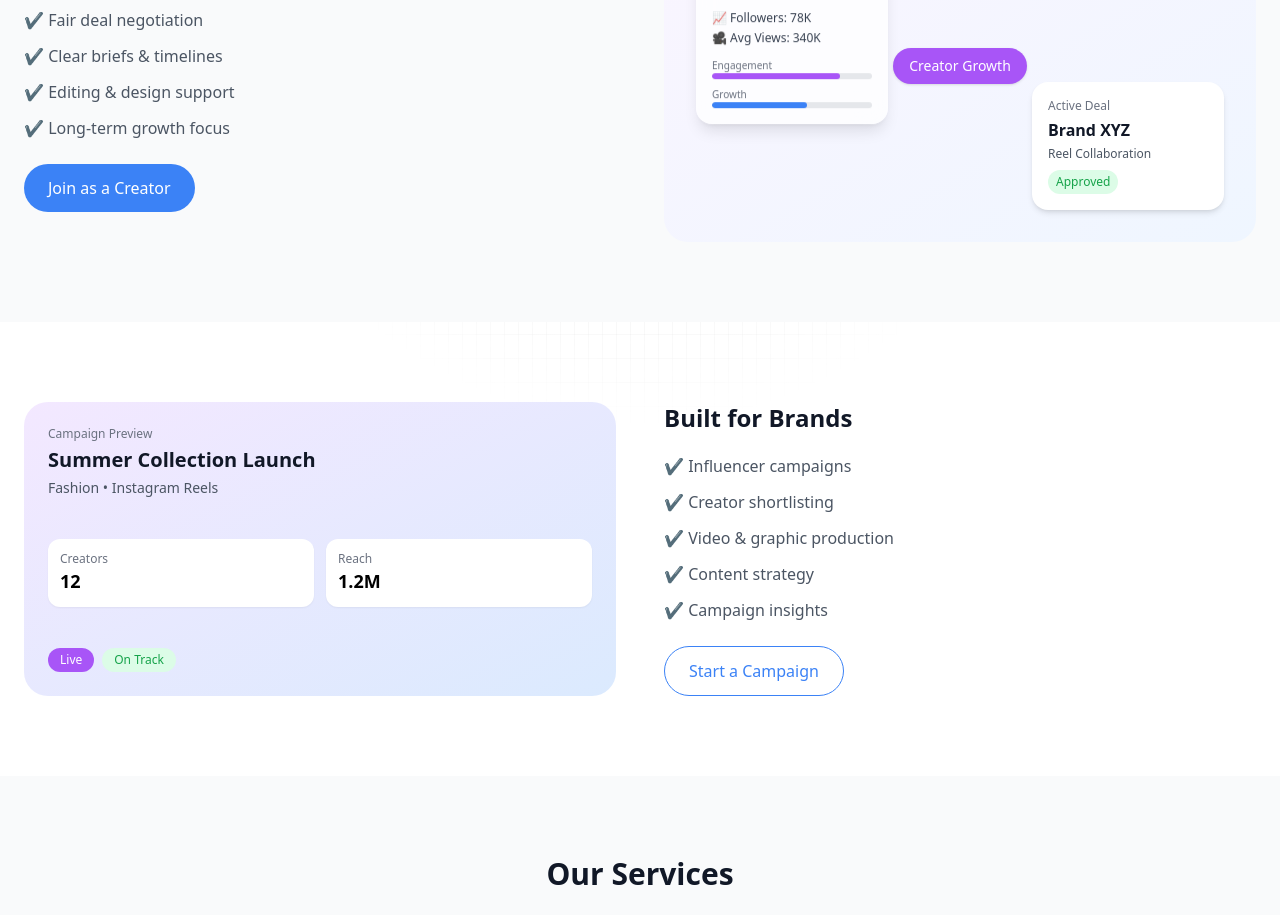
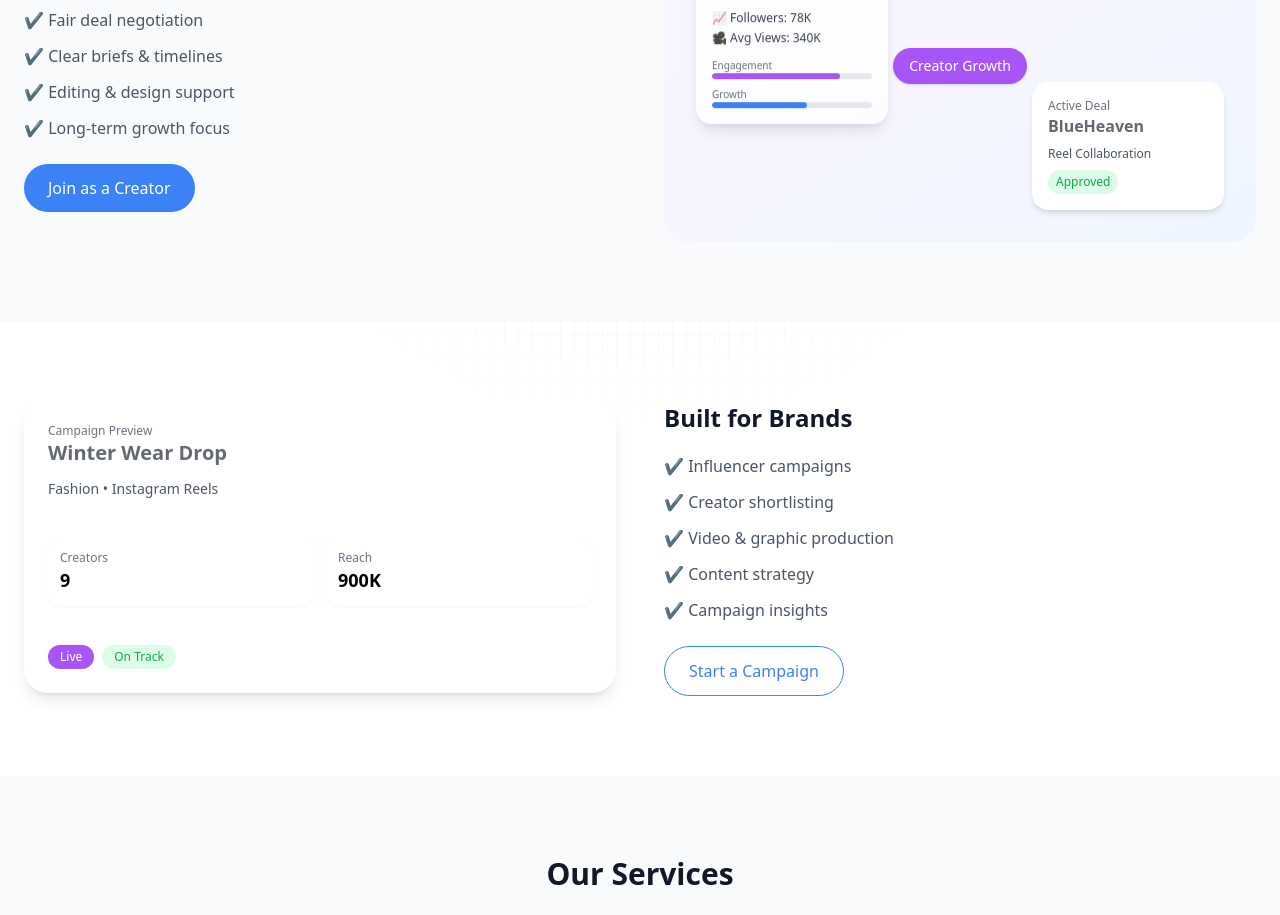
Before and after one commit to justashailav/BrandNest, a React (Vite) app: page / in a window 1280 px wide. Shown: the part 1130-2045 px from the top of the page. Built offline with nearby package versions, Linux system fonts and the light colour scheme.

Commit message:
first commit

```diff
--- a/src/components/Home.jsx
+++ b/src/components/Home.jsx
@@ -20,6 +20,18 @@ const followerSets = [
   { followers: 54000, views: 210000 },
   { followers: 78000, views: 340000 },
 ];
+const campaigns = [
+  "Summer Collection Launch",
+  "Winter Wear Drop",
+  "Festive Sale Campaign",
+];
+
+const campaignStats = [
+  { creators: 12, reach: "1.2M" },
+  { creators: 18, reach: "2.4M" },
+  { creators: 9, reach: "900K" },
+];
+
 const tiltStyle = {
   background: "rgba(255,255,255,0.7)",
   backdropFilter: "blur(14px)",
@@ -31,6 +43,16 @@ export default function Home() {
   const [brandIndex, setBrandIndex] = useState(0);
   const [creatorIndex, setCreatorIndex] = useState(0);
   const [statsIndex, setStatsIndex] = useState(0);
+  const [campaignIndex, setCampaignIndex] = useState(0);
+
+useEffect(() => {
+  const i = setInterval(
+    () => setCampaignIndex((p) => (p + 1) % campaigns.length),
+    3000
+  );
+  return () => clearInterval(i);
+}, []);
+
   useEffect(() => {
     const c = setInterval(
       () => setCreatorIndex((p) => (p + 1) % creators.length),
@@ -428,7 +450,23 @@ export default function Home() {
   "
             >
               <p className="text-xs text-gray-500">Active Deal</p>
-              <h4 className="font-semibold text-gray-900 mt-1">Brand XYZ</h4>
+
+              {/* 🔄 Auto-changing Brand Name */}
+              <div className="relative h-6 overflow-hidden mt-1">
+                <AnimatePresence mode="wait">
+                  <motion.h4
+                    key={brandIndex}
+                    initial={{ opacity: 0, y: 12 }}
+                    animate={{ opacity: 1, y: 0 }}
+                    exit={{ opacity: 0, y: -12 }}
+                    transition={{ duration: 0.35 }}
+                    className="absolute left-0 top-0 font-semibold text-gray-900"
+                  >
+                    {brands[brandIndex]}
+                  </motion.h4>
+                </AnimatePresence>
+              </div>
+
               <p className="text-xs text-gray-600 mt-1">Reel Collaboration</p>
 
               <span className="inline-block mt-2 text-xs px-2 py-1 bg-green-100 text-green-600 rounded-full">
@@ -442,28 +480,67 @@ export default function Home() {
       {/* FOR BRANDS */}
       <section className="py-14 md:py-20">
         <div className="max-w-7xl mx-auto px-6 grid md:grid-cols-2 gap-12 items-center">
-          <div className="w-full h-full rounded-3xl bg-gradient-to-br from-purple-100 to-blue-100 p-6 flex flex-col justify-between">
+          <motion.div
+  whileHover={{ rotateX: 5, rotateY: -5, scale: 1.03 }}
+  animate={{ y: [0, -8, 0] }}
+  transition={{ duration: 5, repeat: Infinity, ease: "easeInOut" }}
+  style={{
+    background: "rgba(255,255,255,0.6)",
+    backdropFilter: "blur(16px)",
+    WebkitBackdropFilter: "blur(16px)",
+    transformStyle: "preserve-3d",
+  }}
+  className="w-full h-full rounded-3xl p-6 flex flex-col justify-between shadow-lg"
+>
+  {/* Header */}
   <div>
     <p className="text-xs text-gray-500">Campaign Preview</p>
-              <h3 className="text-xl font-semibold text-gray-900 mt-1">
-                Summer Collection Launch
-              </h3>
-              <p className="text-sm text-gray-600 mt-1">
+
+    {/* 🔄 Auto-changing campaign name */}
+    <div className="relative h-7 overflow-hidden mt-1">
+      <AnimatePresence mode="wait">
+        <motion.h3
+          key={campaignIndex}
+          initial={{ opacity: 0, y: 12 }}
+          animate={{ opacity: 1, y: 0 }}
+          exit={{ opacity: 0, y: -12 }}
+          transition={{ duration: 0.35 }}
+          className="absolute left-0 top-0 text-xl font-semibold text-gray-900"
+        >
+          {campaigns[campaignIndex]}
+        </motion.h3>
+      </AnimatePresence>
+    </div>
+
+    <p className="text-sm text-gray-600 mt-2">
       Fashion • Instagram Reels
     </p>
   </div>
 
+  {/* Stats */}
   <div className="grid grid-cols-2 gap-3 mt-4">
-              <div className="bg-white rounded-xl p-3 shadow-sm">
+    <motion.div
+      whileHover={{ scale: 1.05 }}
+      className="bg-white rounded-xl p-3 shadow-sm"
+    >
       <p className="text-xs text-gray-500">Creators</p>
-                <p className="text-lg font-semibold">12</p>
-              </div>
-              <div className="bg-white rounded-xl p-3 shadow-sm">
+      <p className="text-lg font-semibold">
+        {campaignStats[campaignIndex].creators}
+      </p>
+    </motion.div>
+
+    <motion.div
+      whileHover={{ scale: 1.05 }}
+      className="bg-white rounded-xl p-3 shadow-sm"
+    >
       <p className="text-xs text-gray-500">Reach</p>
-                <p className="text-lg font-semibold">1.2M</p>
-              </div>
+      <p className="text-lg font-semibold">
+        {campaignStats[campaignIndex].reach}
+      </p>
+    </motion.div>
   </div>
 
+  {/* Status */}
   <div className="flex gap-2 mt-4">
     <span className="text-xs px-3 py-1 bg-purple-500 text-white rounded-full">
       Live
@@ -472,7 +549,8 @@ export default function Home() {
       On Track
     </span>
   </div>
-          </div>
+</motion.div>
+
 
           <div className="text-center md:text-left">
             <h3 className="text-xl md:text-2xl font-bold text-gray-900">
```
Lines whose indentation alone changed are shown as unchanged.
